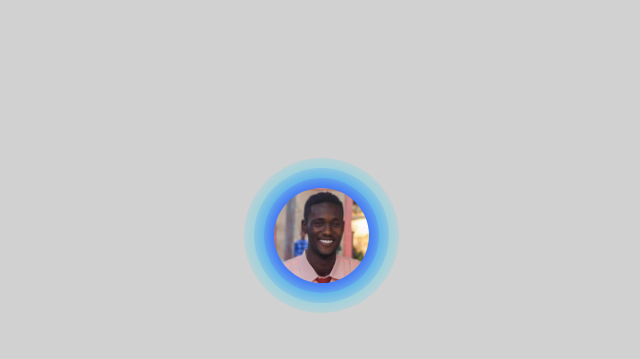
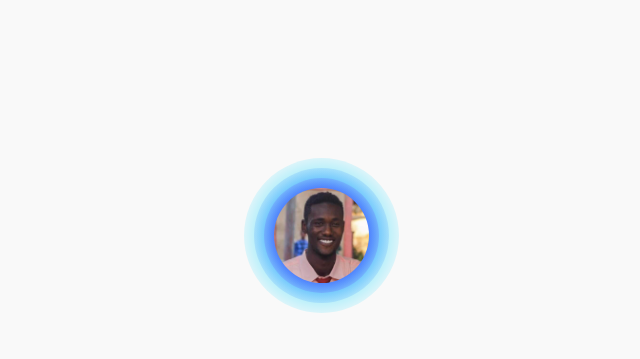
Before and after one commit to MahmoudBakheett/MahmoudBakheett.github.io, a plain HTML site: page index.html in a window 1280 px wide. Shown: the top 359 px of the page, without its empty margins (319-959 px from the left). Drawn offline with Linux system fonts and the light colour scheme.

Commit message:
white background

```diff
--- a/index.html
+++ b/index.html
@@ -27,7 +27,7 @@
             justify-content: center;
             align-items: center;
             height: 100vh;
-            background-color: rgb(210, 209, 209);
+            background-color: rgb(249, 249, 249);
         }
 
         ul {
```
